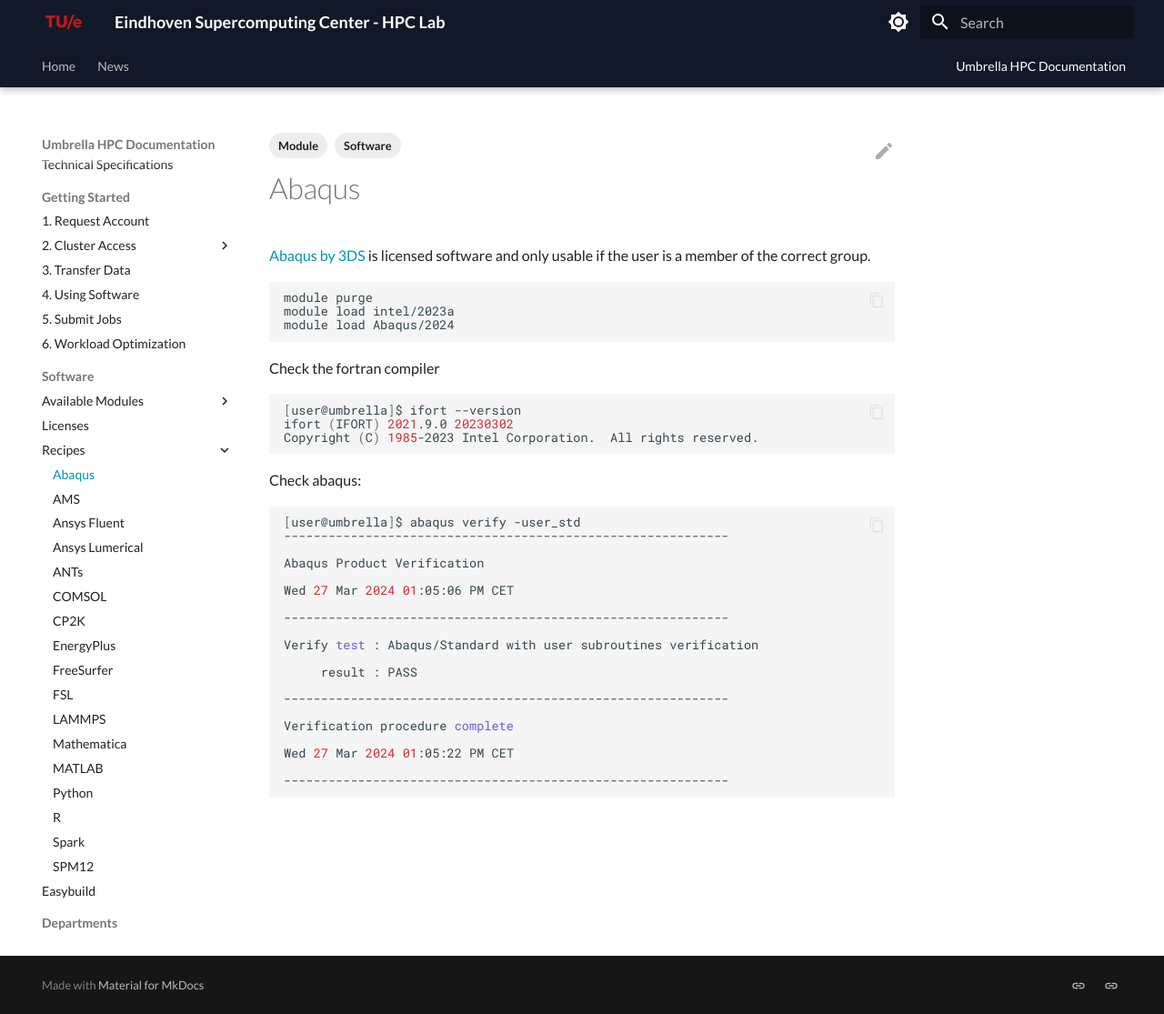
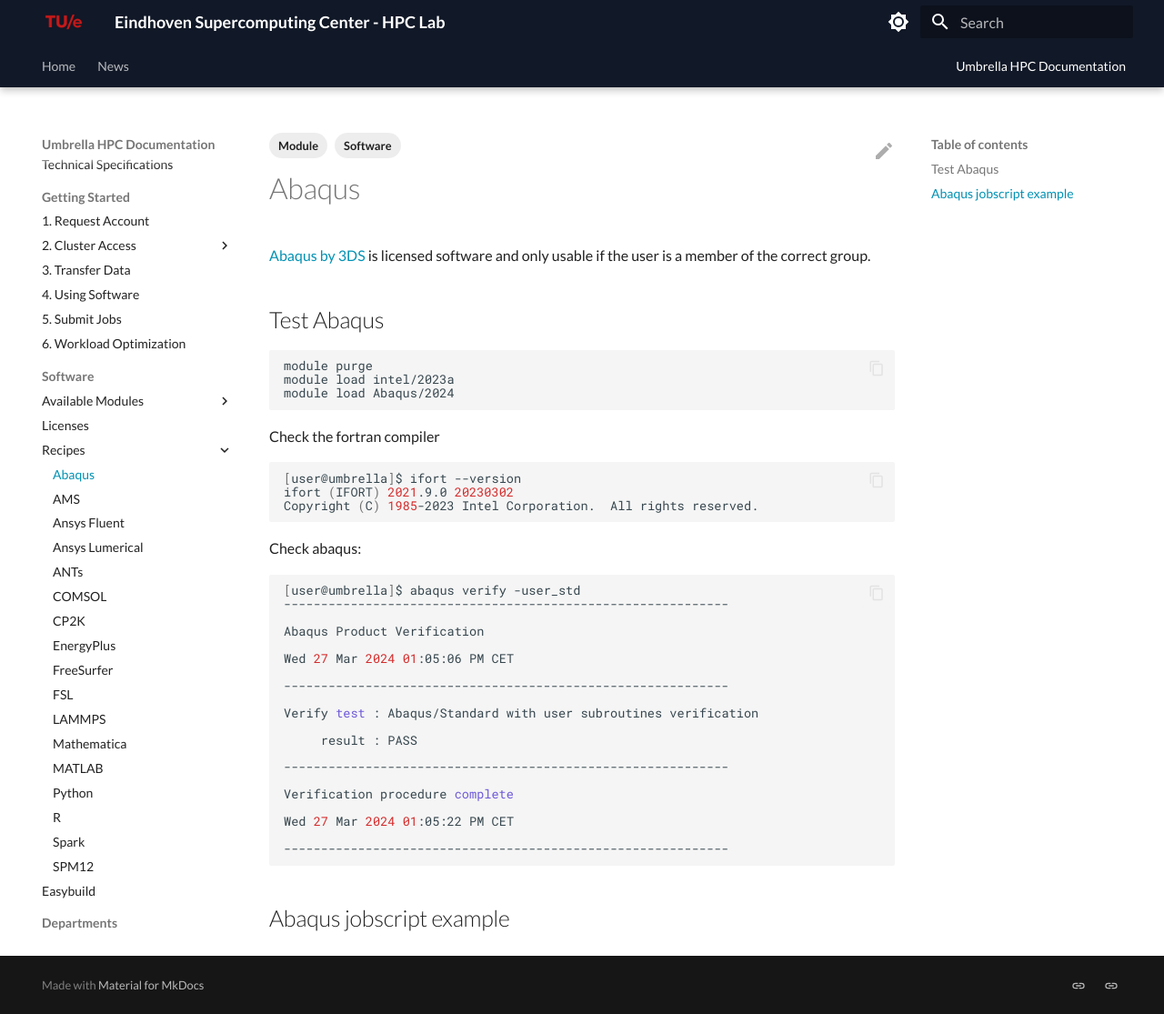
Before and after one commit to gferhpc/supercomputing.tue.nl, an MkDocs documentation site: the page built from pages/documentation/software/recipes/abaqus.md, in a window 1280 px wide and 1115 px high. Shown: the whole window at 91% size. Built offline with MkDocs 1.6.1 and Material for MkDocs 9.7.7, drawn with Linux system fonts in a browser that asks for light colours.

Commit message:
Update abaqus.md

````diff
--- a/pages/documentation/software/recipes/abaqus.md
+++ b/pages/documentation/software/recipes/abaqus.md
@@ -3,6 +3,8 @@
 ---
 [Abaqus by 3DS](https://www.3ds.com/products-services/simulia/products/abaqus/){:target="_blank"}
 is licensed software and only usable if the user is a member of the correct group.
+
+## Test Abaqus
 
 ```shell
 module purge
@@ -42,3 +44,5 @@
 
 ------------------------------------------------------------
 ```
+
+## Abaqus jobscript example
````
